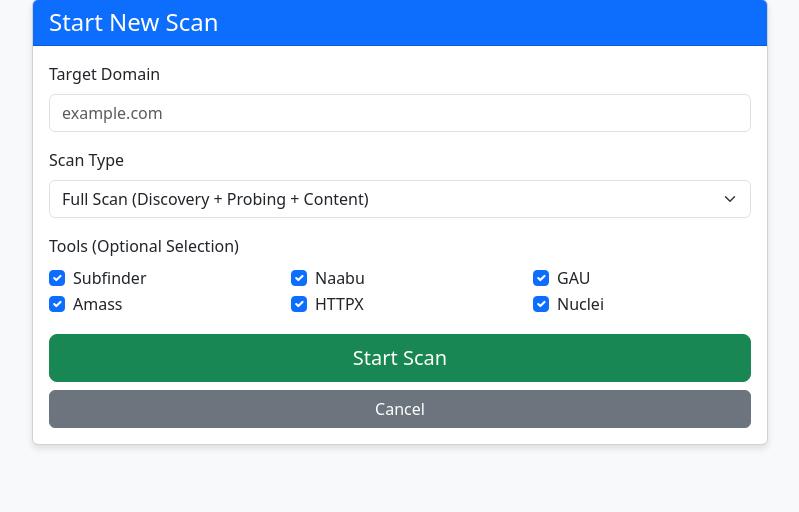
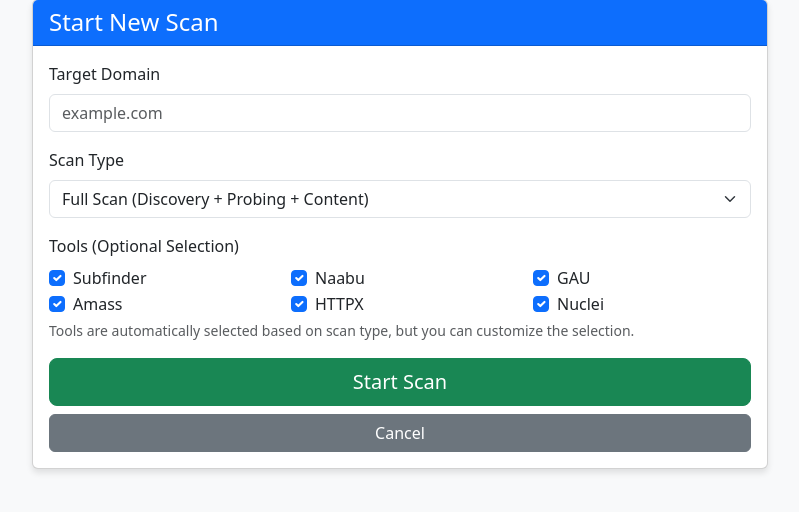
Before and after one commit to Alaswadi/firstbbh, a Flask app: page /scan/new in a window 1280 px wide. Shown: the part 81-593 px from the top of the page, without its empty margins (240-1039 px from the left). Run offline with Flask 3, Linux system fonts and the light colour scheme.

Commit message:
feat: Implement modular and multithreaded subdomain discovery with UI for tool selection.

```diff
--- a/templates/new_scan.html
+++ b/templates/new_scan.html
@@ -41,7 +41,7 @@
 
                             <div class="mb-3">
                                 <label class="form-label">Scan Type</label>
-                                <select class="form-select" name="scan_type">
+                                <select class="form-select" name="scan_type" id="scan_type">
                                     <option value="full">Full Scan (Discovery + Probing + Content)</option>
                                     <option value="subdomain">Subdomain Discovery Only</option>
                                     <option value="probing">Discovery + Probing</option>
@@ -53,41 +53,43 @@
                                 <div class="row">
                                     <div class="col-md-4">
                                         <div class="form-check">
-                                            <input class="form-check-input" type="checkbox" name="tools"
-                                                value="subfinder" checked>
-                                            <label class="form-check-label">Subfinder</label>
+                                            <input class="form-check-input tool-checkbox discovery-tool" type="checkbox"
+                                                name="tools" value="subfinder" id="tool-subfinder" checked>
+                                            <label class="form-check-label" for="tool-subfinder">Subfinder</label>
                                         </div>
                                         <div class="form-check">
-                                            <input class="form-check-input" type="checkbox" name="tools" value="amass"
-                                                checked>
-                                            <label class="form-check-label">Amass</label>
+                                            <input class="form-check-input tool-checkbox discovery-tool" type="checkbox"
+                                                name="tools" value="amass" id="tool-amass" checked>
+                                            <label class="form-check-label" for="tool-amass">Amass</label>
                                         </div>
                                     </div>
                                     <div class="col-md-4">
                                         <div class="form-check">
-                                            <input class="form-check-input" type="checkbox" name="tools" value="naabu"
-                                                checked>
-                                            <label class="form-check-label">Naabu</label>
+                                            <input class="form-check-input tool-checkbox probing-tool" type="checkbox"
+                                                name="tools" value="naabu" id="tool-naabu" checked>
+                                            <label class="form-check-label" for="tool-naabu">Naabu</label>
                                         </div>
                                         <div class="form-check">
-                                            <input class="form-check-input" type="checkbox" name="tools" value="httpx"
-                                                checked>
-                                            <label class="form-check-label">HTTPX</label>
+                                            <input class="form-check-input tool-checkbox probing-tool" type="checkbox"
+                                                name="tools" value="httpx" id="tool-httpx" checked>
+                                            <label class="form-check-label" for="tool-httpx">HTTPX</label>
                                         </div>
                                     </div>
                                     <div class="col-md-4">
                                         <div class="form-check">
-                                            <input class="form-check-input" type="checkbox" name="tools" value="gau"
-                                                checked>
-                                            <label class="form-check-label">GAU</label>
+                                            <input class="form-check-input tool-checkbox content-tool" type="checkbox"
+                                                name="tools" value="gau" id="tool-gau" checked>
+                                            <label class="form-check-label" for="tool-gau">GAU</label>
                                         </div>
                                         <div class="form-check">
-                                            <input class="form-check-input" type="checkbox" name="tools" value="nuclei"
-                                                checked>
-                                            <label class="form-check-label">Nuclei</label>
+                                            <input class="form-check-input tool-checkbox content-tool" type="checkbox"
+                                                name="tools" value="nuclei" id="tool-nuclei" checked>
+                                            <label class="form-check-label" for="tool-nuclei">Nuclei</label>
                                         </div>
                                     </div>
                                 </div>
+                                <small class="text-muted">Tools are automatically selected based on scan type, but you
+                                    can customize the selection.</small>
                             </div>
 
                             <div class="d-grid gap-2">
@@ -100,6 +102,38 @@
             </div>
         </div>
     </div>
+
+    <script>
+        // Update tool checkboxes based on scan type
+        document.getElementById('scan_type').addEventListener('change', function () {
+            const scanType = this.value;
+            const discoveryTools = document.querySelectorAll('.discovery-tool');
+            const probingTools = document.querySelectorAll('.probing-tool');
+            const contentTools = document.querySelectorAll('.content-tool');
+
+            // Reset all
+            document.querySelectorAll('.tool-checkbox').forEach(cb => {
+                cb.checked = false;
+                cb.disabled = false;
+            });
+
+            // Enable and check based on scan type
+            if (scanType === 'full') {
+                // All tools enabled and checked
+                document.querySelectorAll('.tool-checkbox').forEach(cb => cb.checked = true);
+            } else if (scanType === 'subdomain') {
+                // Only discovery tools
+                discoveryTools.forEach(cb => cb.checked = true);
+                probingTools.forEach(cb => cb.disabled = true);
+                contentTools.forEach(cb => cb.disabled = true);
+            } else if (scanType === 'probing') {
+                // Discovery + probing tools
+                discoveryTools.forEach(cb => cb.checked = true);
+                probingTools.forEach(cb => cb.checked = true);
+                contentTools.forEach(cb => cb.disabled = true);
+            }
+        });
+    </script>
 </body>
 
 </html>
```
Also changed, not shown: main.py (+7 -1 lines), modules/discovery.py (+45 -20 lines).
